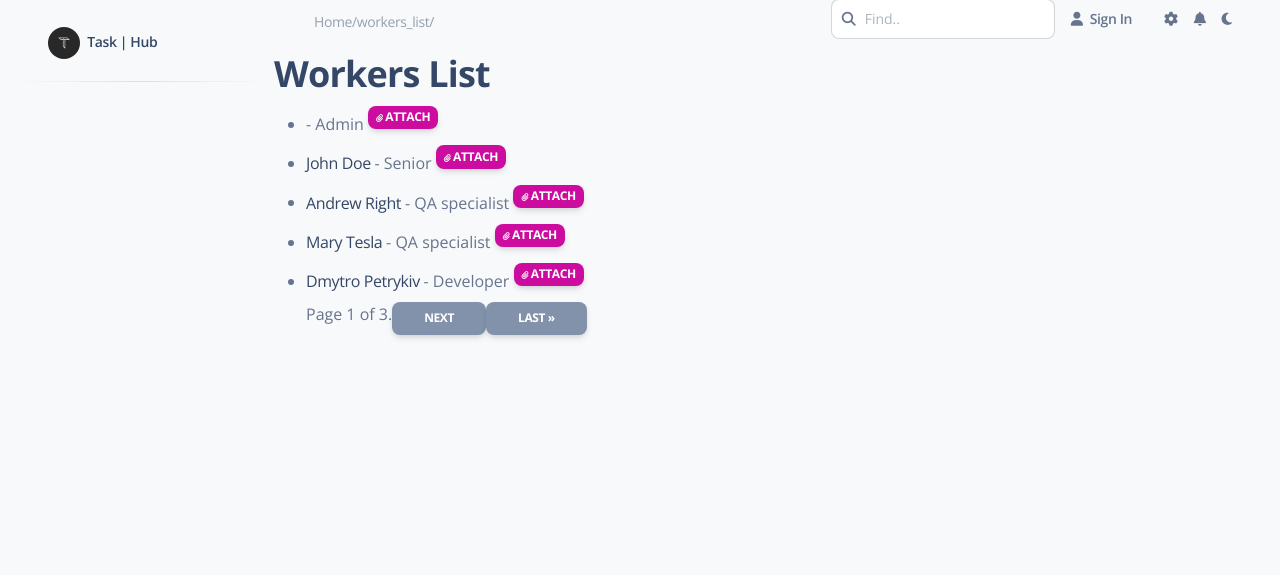
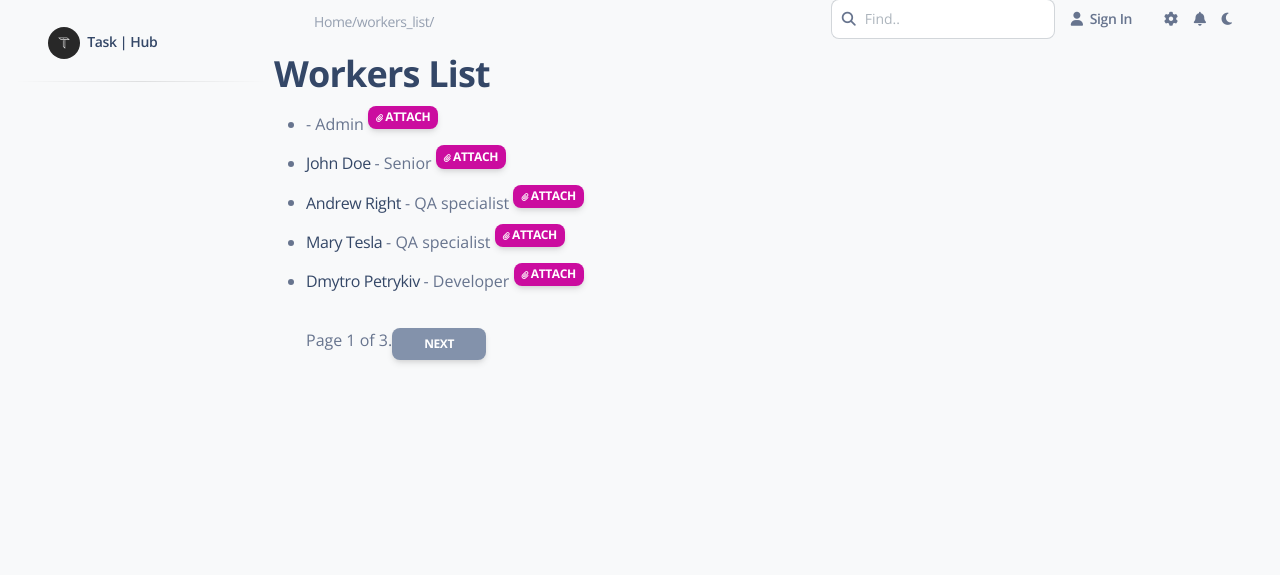
Before and after one commit to petrykivd/it-task-manager, a Django app: page /workers_list/ in a window 1280 px wide. Shown: the part 13-588 px from the top of the page. Run offline with Django 4.2, Linux system fonts and the light colour scheme; data comes from the database, SQL or seed files in the repository; some libraries are stand-ins or nearby versions.

Commit message:
Deleted first and last buttons for pagination

```diff
--- a/templates/task_manager/worker_list.html
+++ b/templates/task_manager/worker_list.html
@@ -17,10 +17,9 @@
         </form>
       </li>
     {% endfor %}
-
+    <br>
     <form method="get" class="pagination">
       {% if workers.has_previous %}
-          <button type="submit" name="page" value="1" class="btn btn-sm btn-secondary">&laquo; first</button>
           <button type="submit" name="page" value="{{ workers.previous_page_number }}" class="btn btn-sm btn-secondary">prev</button>
       {% endif %}
 
@@ -30,7 +29,6 @@
 
       {% if workers.has_next %}
           <button type="submit" name="page" value="{{ workers.next_page_number }}" class="btn btn-sm btn-secondary">next</button>
-          <button type="submit" name="page" value="{{ workers.paginator.num_pages }}" class="btn btn-sm btn-secondary">last &raquo;</button>
       {% endif %}
     </form>
   {% else %}
```
